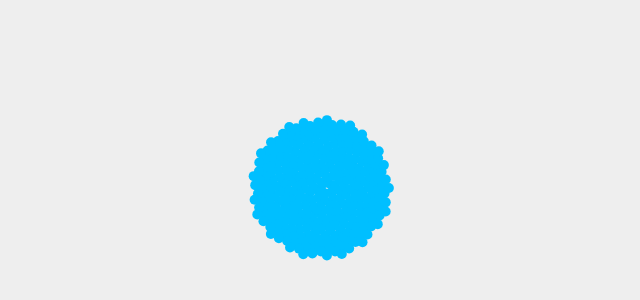
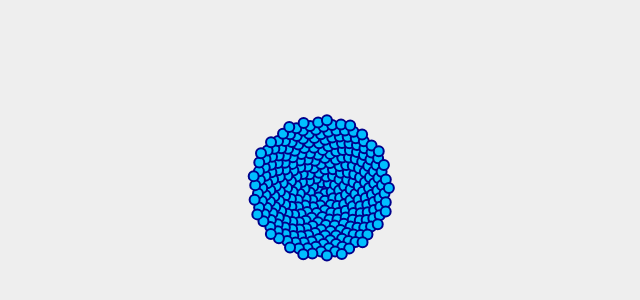
Before and after one commit to kapingcdjh/bnm, a plain HTML site: page js17.html in a window 1280 px wide. Shown: the part 212-512 px from the top of the page, without its empty margins (319-959 px from the left). Drawn offline with Linux system fonts and the light colour scheme.

Commit message:
Update js17.html

```diff
--- a/js17.html
+++ b/js17.html
@@ -44,6 +44,11 @@
       ctx.fillStyle = 'deepskyblue';
       ctx.fill();
 
+      // Обводка (рамка) тёмно-синего цвета
+      ctx.strokeStyle = 'darkblue';
+      ctx.lineWidth = 2;
+      ctx.stroke();
+
       i++;
       if (i < 1000) {
         requestAnimationFrame(draw);
```
